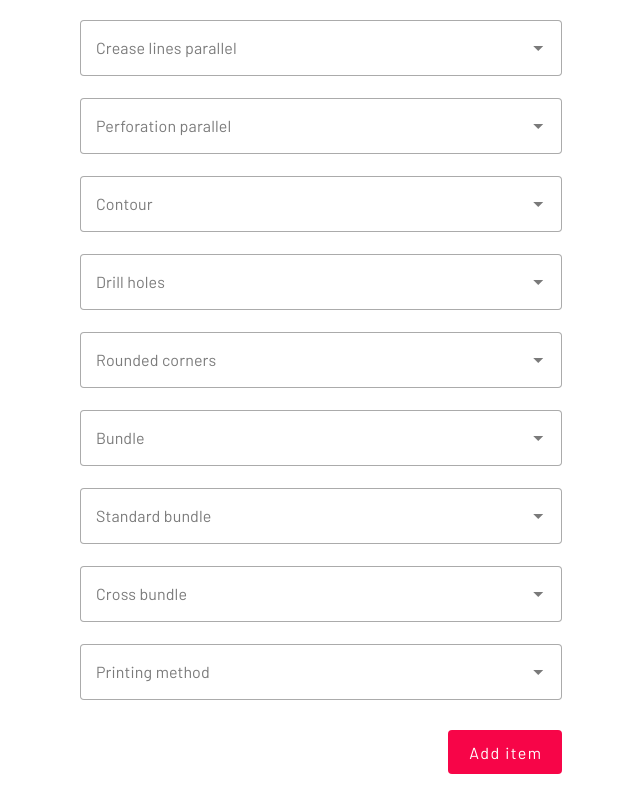
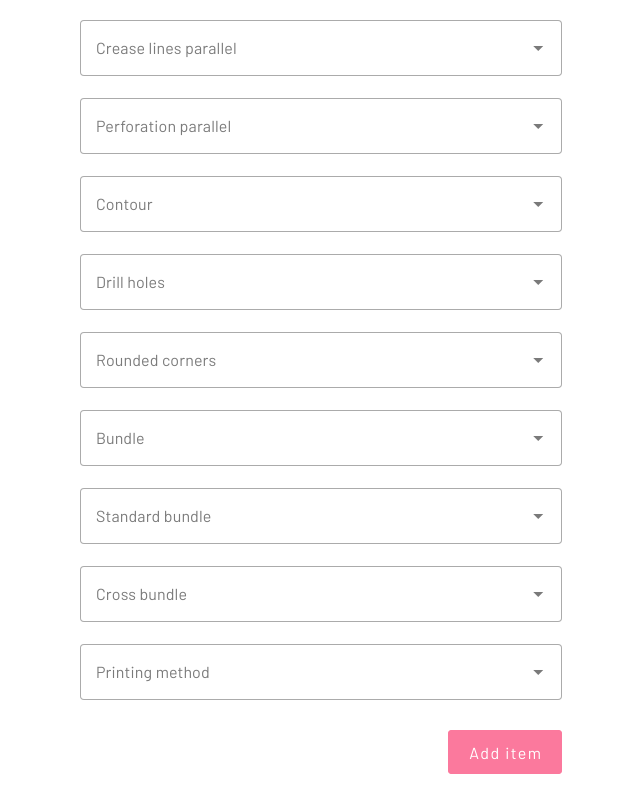
Before and after one commit to toast92/print-dot-com, a Vue app in the folder product-selector/: page /flyers in a window 1280 px wide. Shown: the part 796-1582 px from the top of the page, without its empty margins (319-959 px from the left). Built offline with nearby package versions, Linux system fonts and the light colour scheme.

Commit message:
Added some validation rules and disabled submit button if form is not valid

```diff
--- a/product-selector/src/components/ProductSelector.vue
+++ b/product-selector/src/components/ProductSelector.vue
@@ -7,16 +7,6 @@ const props = defineProps<{
   productData: Poster | Flyer | BusinessCard;
 }>();
 
-const selectedValues = ref<Record<string, string | number | null>>({});
-const snackbar = ref(false);
-const shoppingCartStore = useShoppingCartStore();
-
-const constructProduct = () => {
-  return {
-    productType: props.productData.sku,
-    properties: { ...selectedValues.value },
-  };
-};
 
 interface ItemProps {
   title: string,
@@ -28,6 +18,19 @@ interface Item {
   name?: string,
   type?: string
 }
+
+const selectedValues = ref<Record<string, string | number | null>>({});
+const snackbar = ref(false);
+const isFormValid = ref(false);
+const form = ref(null);
+const shoppingCartStore = useShoppingCartStore();
+
+const constructProduct = () => {
+  return {
+    productType: props.productData.sku,
+    properties: { ...selectedValues.value },
+  };
+};
 
 const itemProps = (item: Item): ItemProps => {
   return {
@@ -74,11 +77,18 @@ const getWidthRules = (customSizes: any) => [
     `Width must be less than ${customSizes.maxWidth} mm`,
 ];
 
+const validationRules = {
+  size: [(value: string | number) => !!value || 'Size is required'],
+  material: [(value: string | number) => !!value || 'Material is required'],
+};
+
 const handleSubmit = () => {
-  const newProduct = constructProduct();
-  shoppingCartStore.addProduct(newProduct);
-  snackbar.value = true;
-  selectedValues.value = {};
+  if (form.value?.validate()) {
+    const newProduct = constructProduct();
+    shoppingCartStore.addProduct(newProduct);
+    snackbar.value = true;
+    selectedValues.value = {};
+  }
 };
 
 const closeSnackbar = () => {
@@ -88,7 +98,7 @@ const closeSnackbar = () => {
 
 <template>
   <div class="d-flex justify-center">
-    <v-form v-if="productData" class="v-col-5 m-auto">
+    <v-form v-if="productData" class="v-col-5 m-auto" v-model="isFormValid" ref="form">
       <template v-for="property in productData.properties" :key="property.slug">
         <v-select
           variant="outlined"
@@ -96,6 +106,7 @@ const closeSnackbar = () => {
           :items="property.options"
           :item-props="itemProps"
           v-model="selectedValues[property.slug]"
+          :rules="validationRules[property.slug] || []"
         />
 
         <div v-if="selectedValues[property.slug] === 'custom'" class="d-flex">
@@ -126,6 +137,7 @@ const closeSnackbar = () => {
           color="action"
           class="mt-2"
           @click="handleSubmit"
+          :disabled="!isFormValid"
           >Add item</v-btn
         >
       </div>
```
